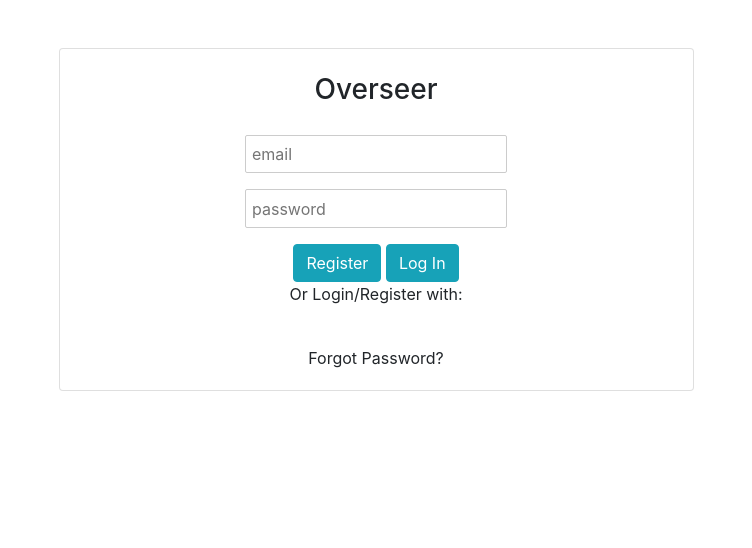
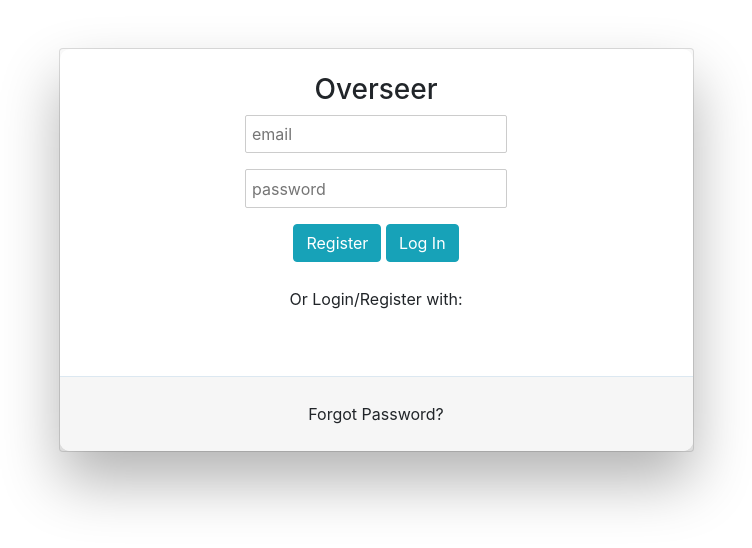
Before and after one commit to JSONhilder/overseer, a Svelte app: page / in a window 1280 px wide. Shown: the top 548 px of the page, without its empty margins (264-1016 px from the left). Built offline with nearby package versions, Linux system fonts and the light colour scheme; no server answers; some icons are missing.

Commit message:
login scss import.

```diff
--- a/src/scss/main.scss
+++ b/src/scss/main.scss
@@ -1,5 +1,6 @@
 @import "../../node_modules/bootstrap/scss/bootstrap";
 @import "./global";
 @import "./navbar";
+@import "./login";
 @import "./dashboard";
 @import "./project";
```
